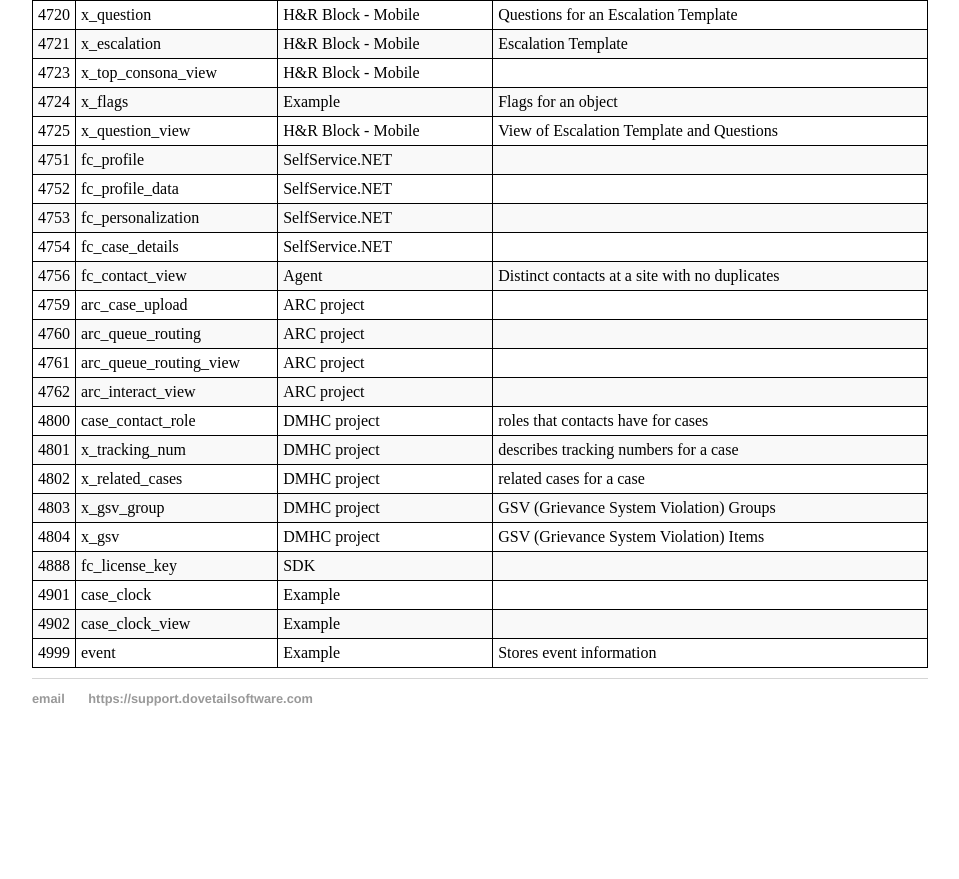
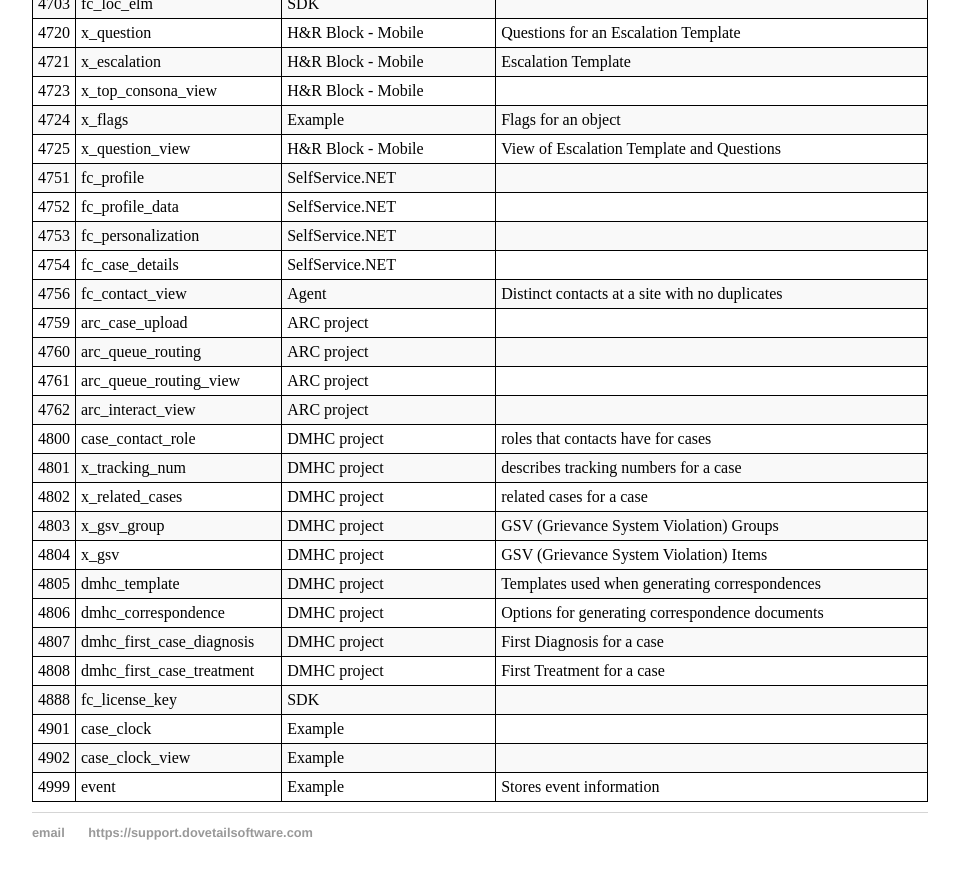
Before and after one commit to DovetailSoftware/dovetail-defined, a Jekyll site: the page built from pages/ids.md, in a window 1280 px wide and 900 px high, scrolled down 8590 px. Shown: the top 879 px of the window, without its empty margins (160-1119 px from the left). Built offline with Jekyll 4.4.1, drawn with Linux system fonts in a browser that asks for light colours; before the commit the page ends 9356 px from its top, so only the background shows below that.

Commit message:
add new ids in use by dmhc project (4805-->4808)

```diff
--- a/pages/ids.md
+++ b/pages/ids.md
@@ -282,6 +282,10 @@ There are two ranges reserves for custom IDs: 430-571 and 2000-4999. The rest ar
 | 4802 | x_related_cases | DMHC project | related cases for a case |
 | 4803 | x_gsv_group | DMHC project | GSV (Grievance System Violation) Groups |
 | 4804 | x_gsv | DMHC project | GSV (Grievance System Violation) Items |
+| 4805 | dmhc_template | DMHC project | Templates used when generating correspondences |
+| 4806 | dmhc_correspondence | DMHC project | Options for generating correspondence documents|
+| 4807 | dmhc_first_case_diagnosis | DMHC project | First Diagnosis for a case |
+| 4808 | dmhc_first_case_treatment | DMHC project | First Treatment for a case |
 | 4888 | fc_license_key | SDK |
 | 4901 | case_clock | Example |
 | 4902 | case_clock_view | Example |
```
